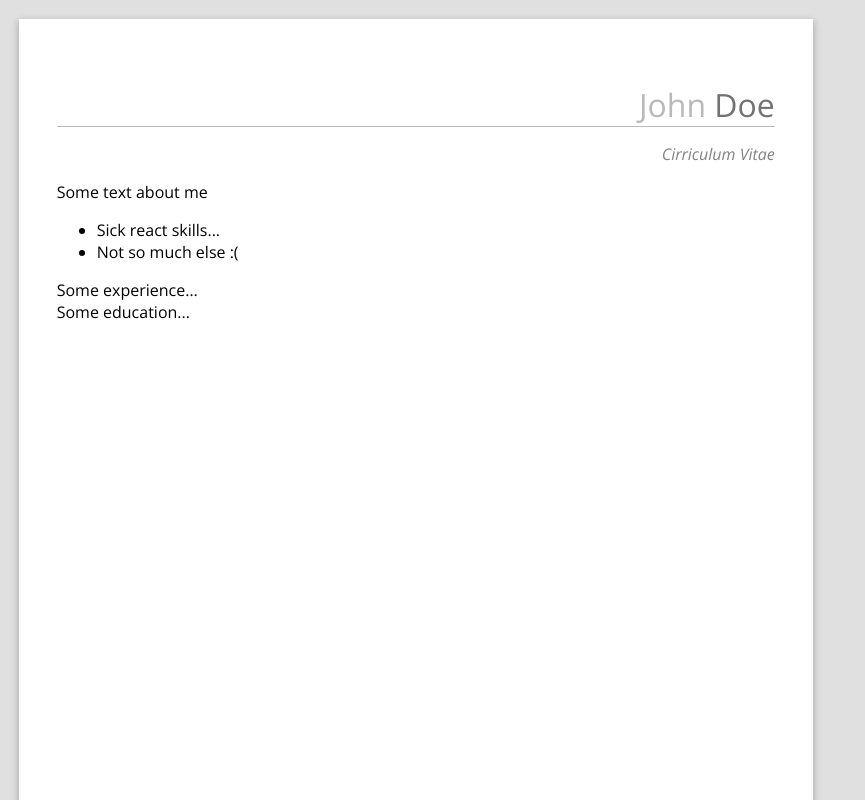
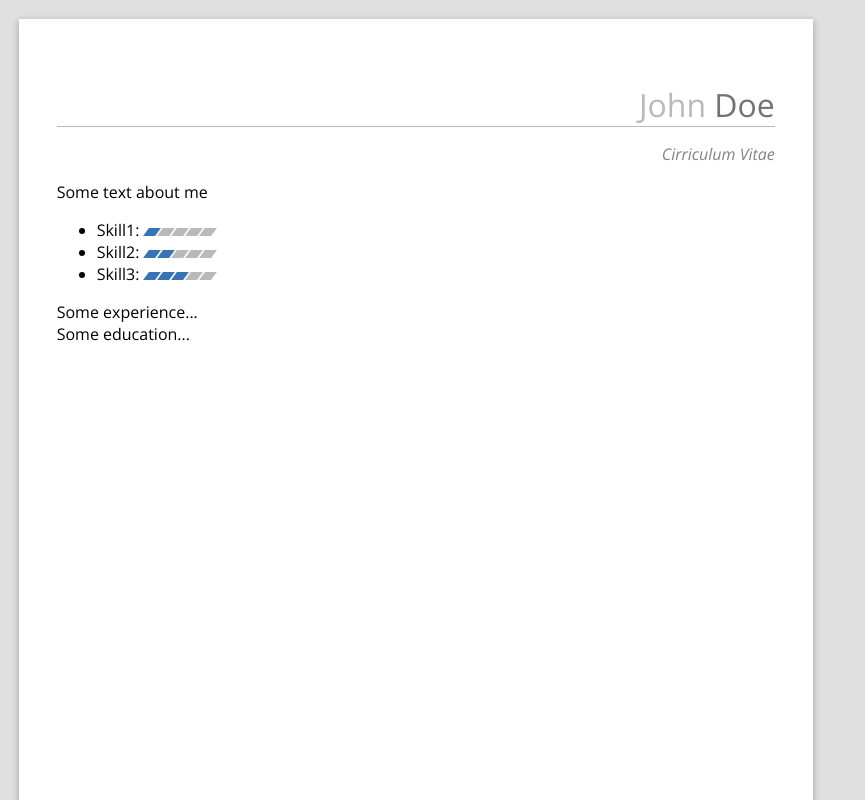
Before and after one commit to mhelmer/react-cv, a React app: page / in a window 1280 px wide. Shown: the top 800 px of the page, without its empty margins (0-865 px from the left). Built offline with nearby package versions, Linux system fonts and the light colour scheme.

Commit message:
Add some basic skills

```diff
--- a/src/components/App.js
+++ b/src/components/App.js
@@ -13,13 +13,22 @@ import Education from './Education'
 // You can ignore this warning. For details, see:
 // https://github.com/reactjs/react-router/issues/2182
 
+const skillList = {
+  scoreLimit: 5,
+  skills: [
+    { name: 'Skill1', score: 1 },
+    { name: 'Skill2', score: 2 },
+    { name: 'Skill3', score: 3 },
+  ],
+}
+
 export default class App extends Component {
   render() {
     return (
       <Layout>
         <Header />
         <About />
-        <Skills />
+        <Skills skills={skillList.skills} scoreLimit={skillList.scoreLimit}/>
         <Experience />
         <Education />
       </Layout>
--- a/src/components/Skills.js
+++ b/src/components/Skills.js
@@ -1,10 +1,26 @@
 import React from 'react';
 
-const Skills = () => (
+const SkillDot = ({ score, scoreLimit }) => (
+  <div className="skilldots">
+    { Array(scoreLimit).fill().map((_, idx) => (
+      idx < score ? (
+        <span key={idx} className="skilldot skilldot-active"></span>
+      ) : (
+        <span key={idx} className="skilldot skilldot-inactive"></span>
+      )
+    ) ) }
+  </div>
+)
+
+const Skills = ({ skills, scoreLimit }) => (
   <section>
     <ul>
-      <li>Sick react skills...</li>
-      <li>Not so much else :(</li>
+    { skills.sort((a, b) => a.score - b.score).map(skill => (
+      <li key={skill.name} className="skills">
+        {skill.name}:
+        <SkillDot score={skill.score} scoreLimit={scoreLimit} />
+      </li>
+    ) ) }
     </ul>
   </section>
 )
--- a/src/styles/main.scss
+++ b/src/styles/main.scss
@@ -56,3 +56,19 @@ header {
     font-style: italic;
   }
 }
+
+.skilldots {
+  display: inline-block;
+  vertical-align: middle;
+  margin: 0 6px;
+}
+.skilldot {
+  height: 8px;
+  width: 12px;
+  background: #b9b9b9;
+  display: block;
+  margin: 0 1px;
+  float: left;
+  transform: skewX(-36deg);
+}
+.skilldot-active { background: #3873b3; }
```
